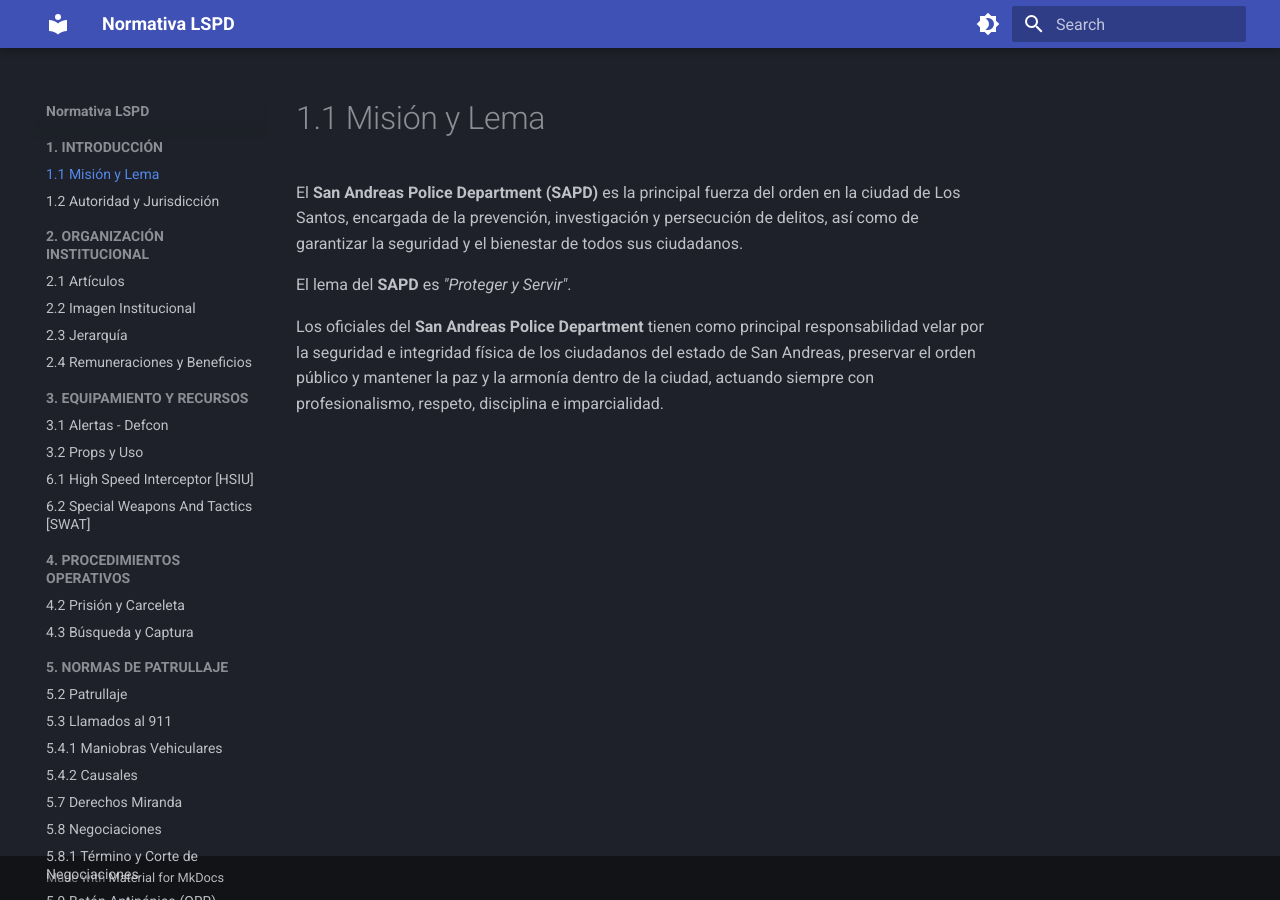
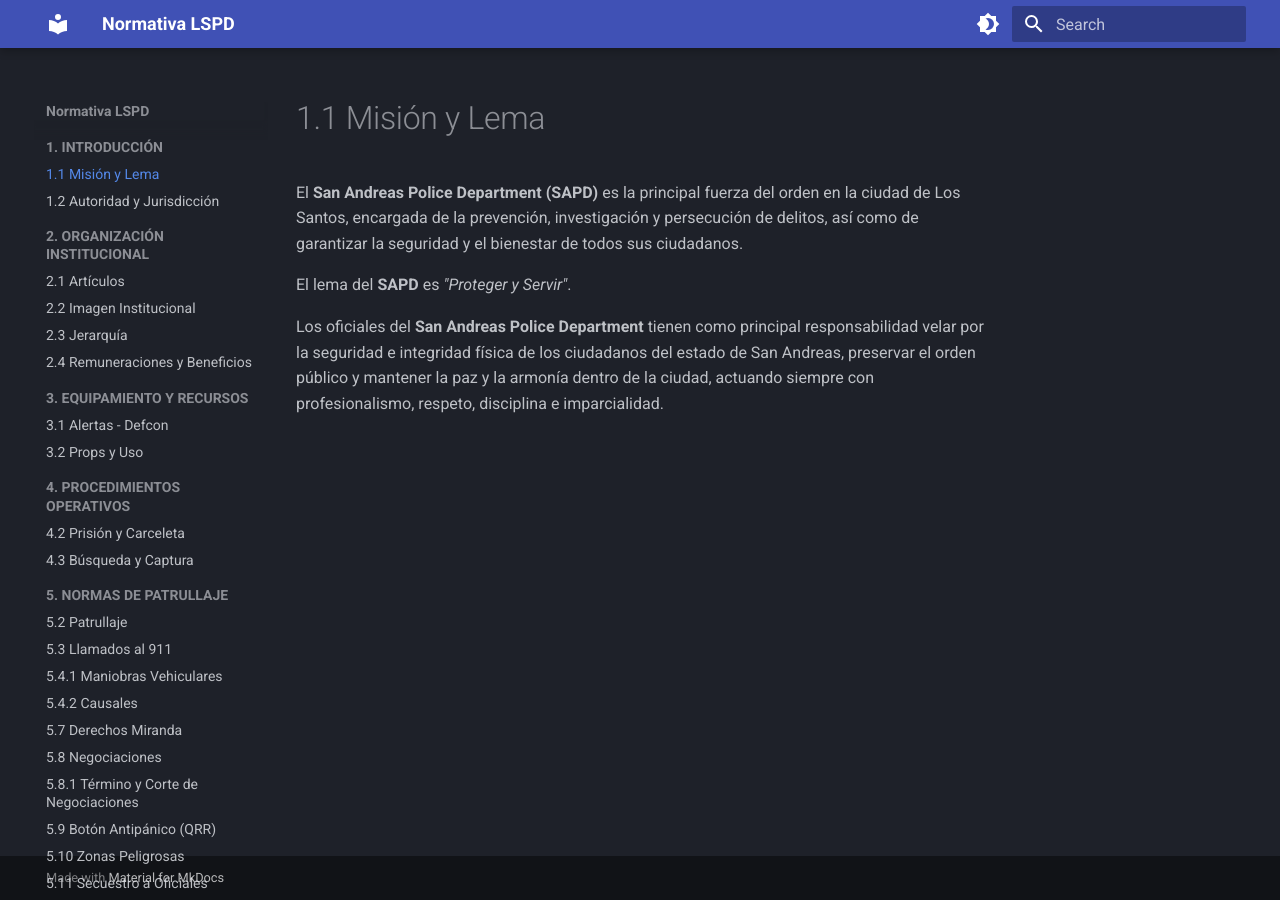
Before and after one commit to normativa-lspd-infinity-rp/Normativa-LSPD, an MkDocs documentation site: the page built from docs/index.md, in a window 1280 px wide. Built offline with MkDocs 1.6.1 and Material for MkDocs 9.7.7, drawn with Linux system fonts in a browser that asks for light colours.

Commit message:
Update mkdocs.yml

```diff
--- a/mkdocs.yml
+++ b/mkdocs.yml
@@ -44,8 +44,6 @@ nav:
   - 3. EQUIPAMIENTO Y RECURSOS:
       - 3.1 Alertas - Defcon: equipamiento/alertas.md
       - 3.2 Props y Uso: equipamiento/props.md
-      - 6.1 High Speed Interceptor [HSIU]: equipamiento/hsiu.md
-      - 6.2 Special Weapons And Tactics [SWAT]: equipamiento/swat.md
   - 4. PROCEDIMIENTOS OPERATIVOS:
       - 4.2 Prisión y Carceleta: procedimientos/prision.md
       - 4.3 Búsqueda y Captura: procedimientos/busqueda-captura.md
@@ -61,3 +59,6 @@ nav:
       - 5.10 Zonas Peligrosas: patrullaje/zonas-peligrosas.md
       - 5.11 Secuestro a Oficiales: patrullaje/secuestro-oficiales.md
       - 5.12 Sistema de Atrincheramientos: patrullaje/atrincheramientos.md
+  - 6. DIVISIONES LSPD:
+      - 6.1 High Speed Interceptor [HSIU]: divisiones/hsiu.md
+      - 6.2 Special Weapons And Tactics [SWAT]: divisiones/swat.md
```
